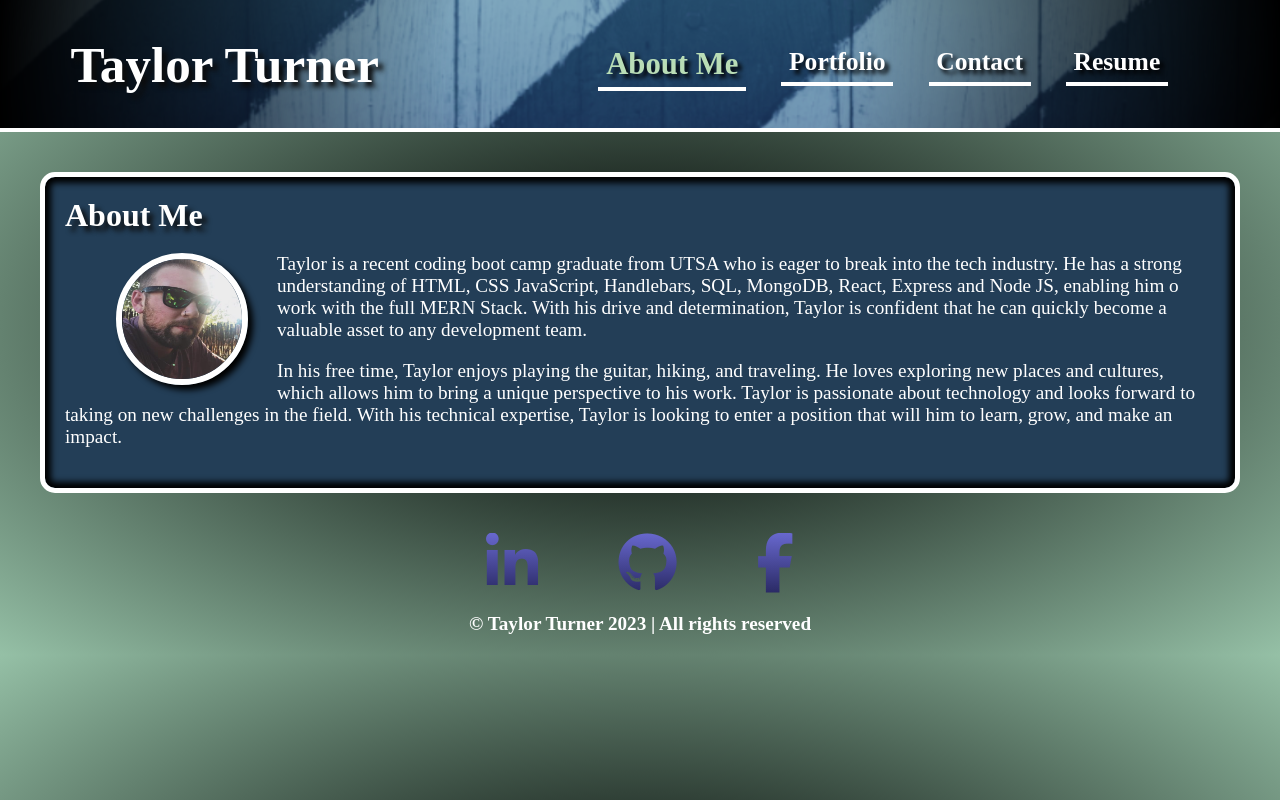
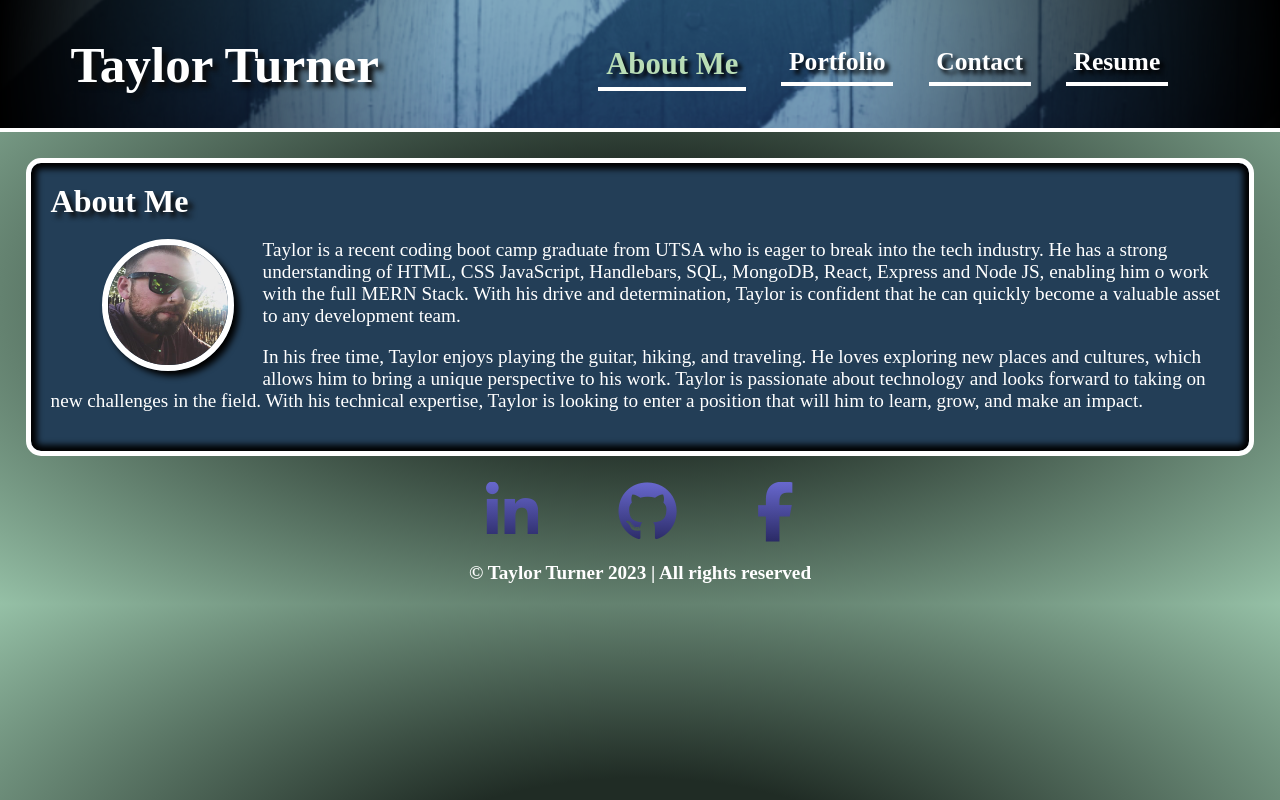
Before and after one commit to Bonee94/taylors-react-portfolio, a React (Create React App) app in the folder client/: page / in a window 1280 px wide. Built offline with nearby package versions, Linux system fonts and the light colour scheme.

Commit message:
Adjusted page-card css to keep transition within card

```diff
--- a/client/src/styles/PortfolioContainer.css
+++ b/client/src/styles/PortfolioContainer.css
@@ -1,12 +1,15 @@
 .page-container {
     display: flex;
-    margin: 40px;
+    margin: 2vw;
     justify-content: center;
 }
 
 .page-card {
+    position: relative;
+    overflow: hidden;
     color: #ffffff;
     font-size: 1.2em;
+    height: 100%;
     width: 100%;
     padding: 20px;
     border: 5px solid #ffffff;
```
